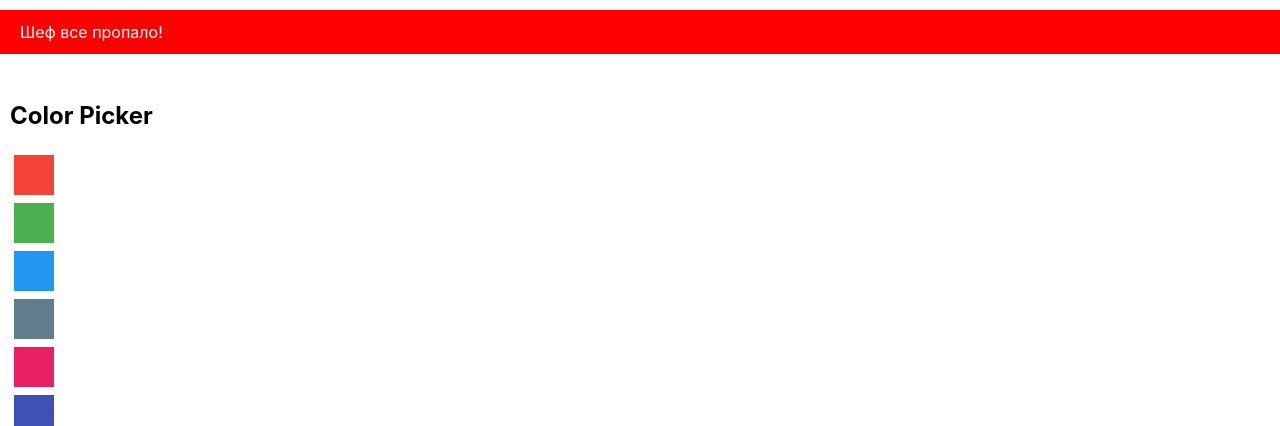
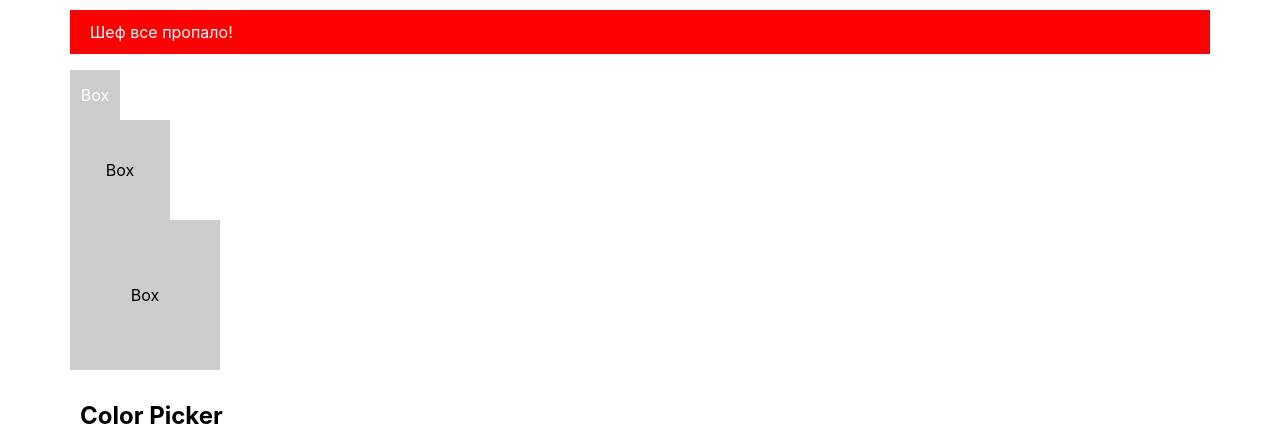
Before and after one commit to AlexandrSukovach/goit-react-hw-01-components, a React (Create React App) app: page / in a window 1280 px wide. Shown: the part 126-552 px from the top of the page. Built offline with nearby package versions, Linux system fonts and the light colour scheme.

Commit message:
add tasck

```diff
--- a/src/App.jsx
+++ b/src/App.jsx
@@ -1,8 +1,8 @@
 import PaintingList from './components/PaintingList';
 import ColorPicker from './components/ColorPicker/ColorPicker';
 import Alert from './components/Alert/Alert';
-// import Container from './components/Container/Container';
-// import Box from './components/Box/Box';
+import Container from './components/Container/Container';
+import Box from './components/Box/Box';
 import paintings from './paintings.json';
 
 const colorPickerOptions = [
@@ -16,16 +16,16 @@ const colorPickerOptions = [
 
 export default function App() {
   return (
-    <div>
-      {/* <Box type="small" classNames="big red" styles={{ color: '#fff' }} />
+    <Container>
+      {<Alert text="Шеф все пропало!" type="success" />}
+        {<Alert text="Шеф все пропало!" type="warning" />}
+      {<Alert text="Шеф все пропало!" type="error" />}
+      <Box type="small" classNames="big red" styles={{ color: '#fff' }} />
       <Box type="medium" />
-      <Box type="large" /> */}
-    {<Alert text="Шеф все пропало!" type="success" />}
-      {<Alert text="Шеф все пропало!" type="warning" />}
-      {<Alert text="Шеф все пропало!" type="error" />}
+      <Box type="large" />
       <ColorPicker options={colorPickerOptions} />
       <PaintingList items={paintings} />
-    </div>
+    </Container>
   );
 }
 
--- /dev/null
+++ b/src/components/Box/Box.css
@@ -0,0 +1,21 @@
+.box {
+   display: flex;
+   align-items: center;
+   justify-content: center;
+   background-color: #ccc;
+ }
+
+ .box-small {
+   width: 50px;
+   height: 50px;
+ }
+
+ .box-medium {
+   width: 100px;
+   height: 100px;
+ }
+
+ .box-large {
+   width: 150px;
+   height: 150px;
+ }
--- /dev/null
+++ b/src/components/Box/Box.js
@@ -0,0 +1,11 @@
+import './Box.css';
+
+function Box({ type = 'small', classNames = '', styles }) {
+   return (
+      <div className={`box box-${type} ${classNames}`} style={styles}>
+         Box
+      </div>
+   );
+}
+
+export default Box;
--- /dev/null
+++ b/src/components/Container/Container.js
@@ -0,0 +1,7 @@
+import s from './Container.module.css';
+
+function Container({ children }) {
+   return <div className={s.container}>{children}</div>;
+}
+
+export default Container;
--- /dev/null
+++ b/src/components/Container/Container.module.css
@@ -0,0 +1,7 @@
+.container {
+   max-width: 1170px;
+   margin-left: auto;
+   margin-right: auto;
+   padding-left: 15px;
+   padding-right: 15px;
+ }
```
